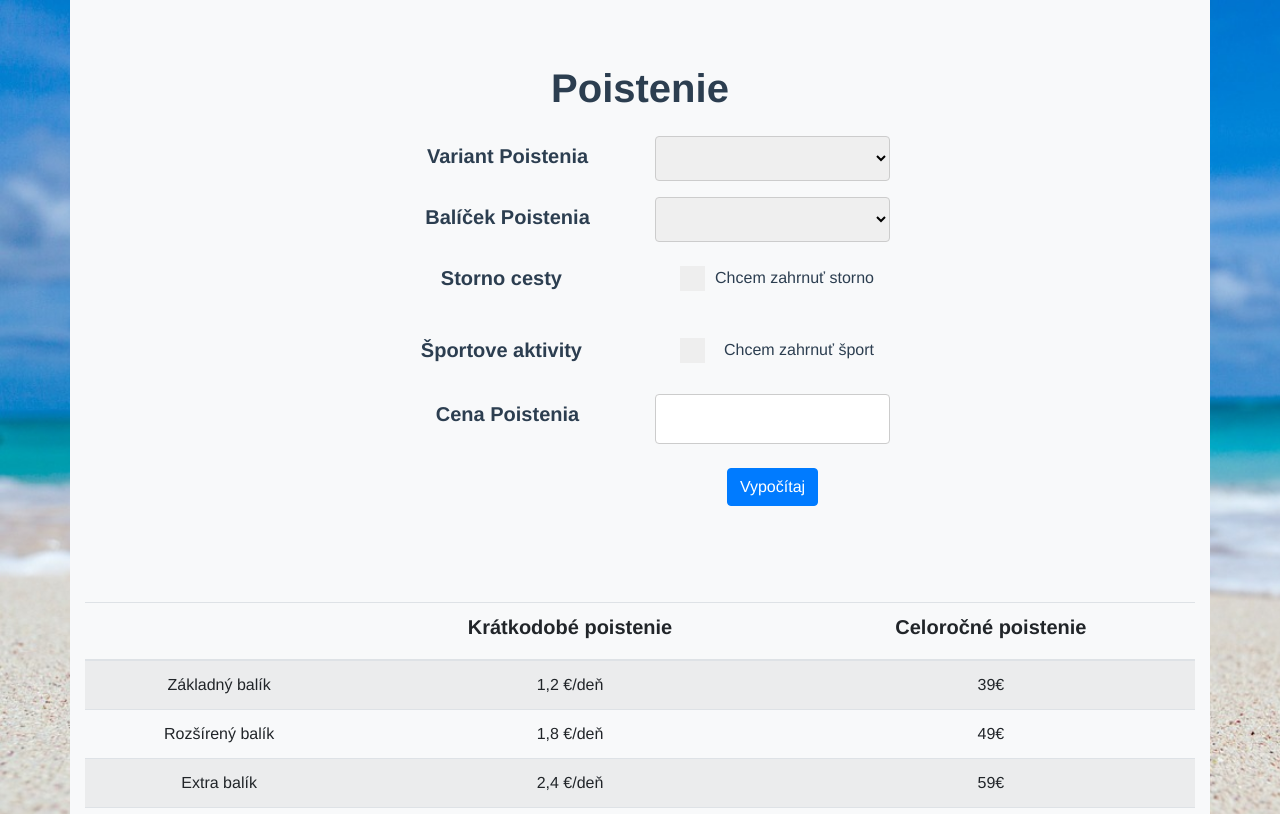
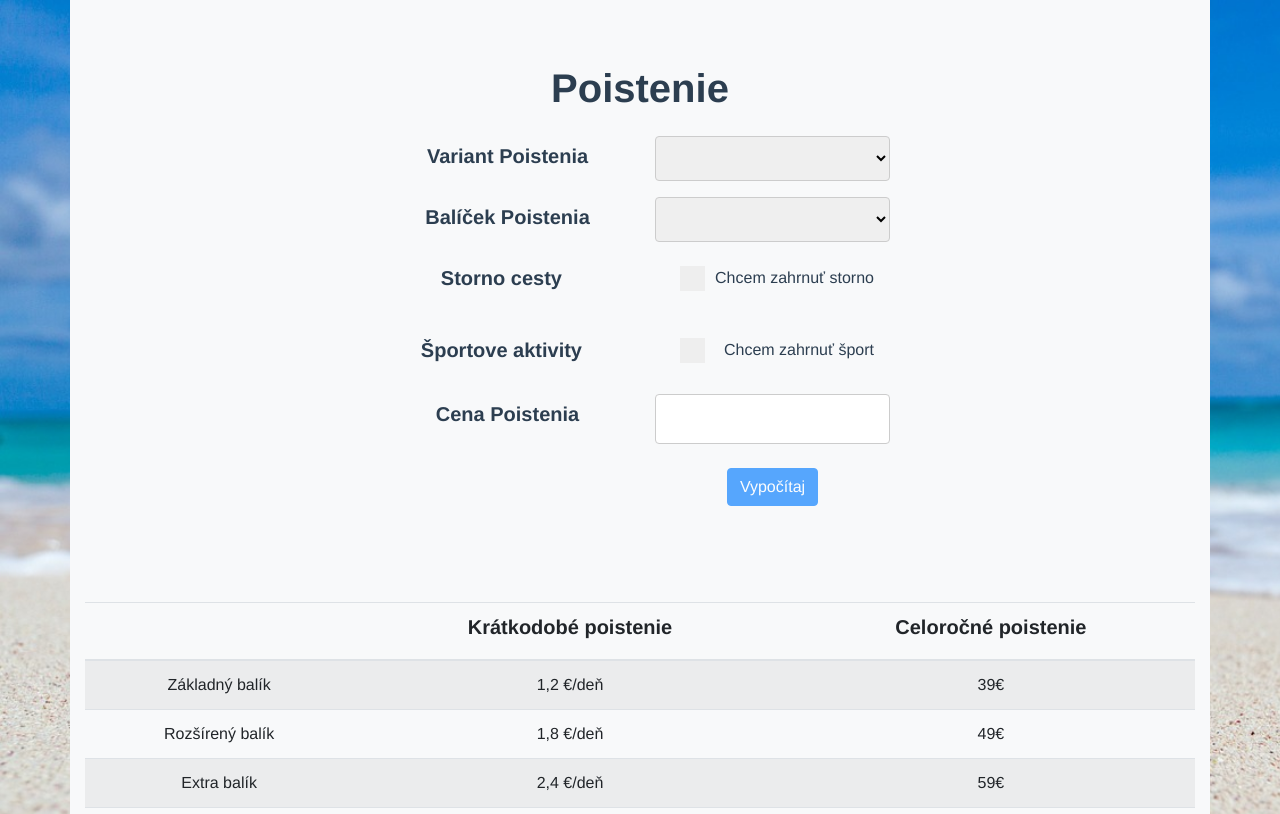
Before and after one commit to michaelasatarova/cestovnaKalkulacka, a Vue app: page / in a window 1280 px wide. Shown: the top 814 px of the page. Built offline with nearby package versions, Linux system fonts and the light colour scheme.

Commit message:
button disabled

```diff
--- a/src/components/Poistenie.vue
+++ b/src/components/Poistenie.vue
@@ -101,7 +101,7 @@
 
                 <div class="col">
                   <input type="text" :placeholder="final">
-                  <button type="submit" class="btn btn-primary mt-3"  >Vypočítaj</button>
+                  <button :disabled="isDisabled" class="btn btn-primary mt-3"  >Vypočítaj</button>
               </div>
 
             </div>
@@ -120,6 +120,7 @@ export default{
               },
         data: function(){
           return{
+            formInvalid: true,
             insurance1: '',
             insurance2: '',
             final: '',
@@ -148,6 +149,11 @@ export default{
               }
            },
 
+         computed:{
+           isDisabled: function(){
+            return !this.insurance1 || !this.insurance2;
+          }
+         },
 
         methods:{
             calculateInsuranceCosts() {
@@ -172,7 +178,7 @@ export default{
               let d2 = this.dateEnd.getTime();
               let date2 = d2 /86400000;
 
-              let packageWithDate = packageValue*(date2-date1);
+              let packageWithDate = packageValue*(date2-date1 +1);
 
 
                 if(this.storno && this.sport){
```
